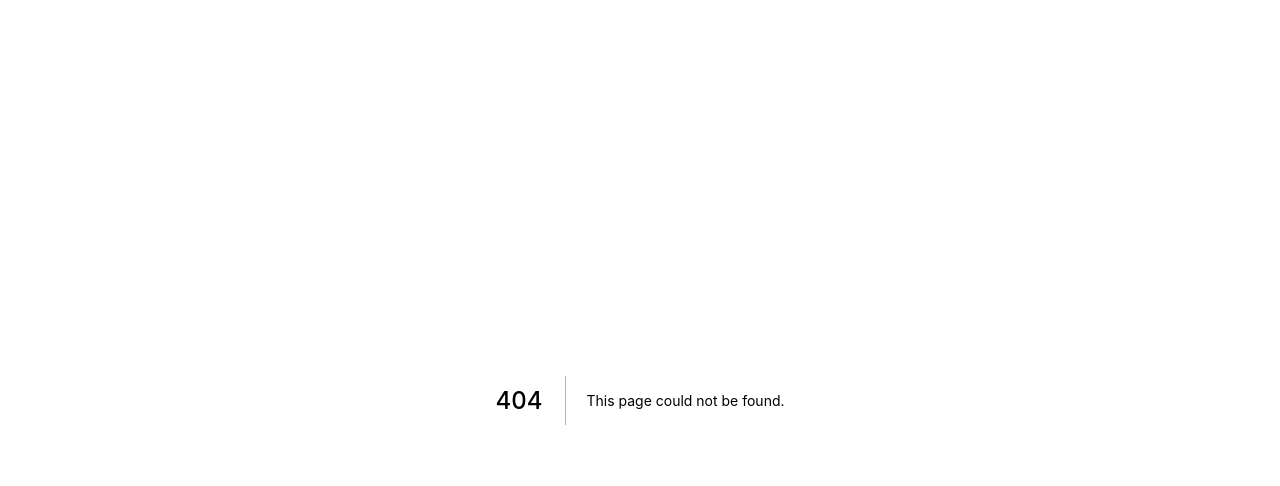
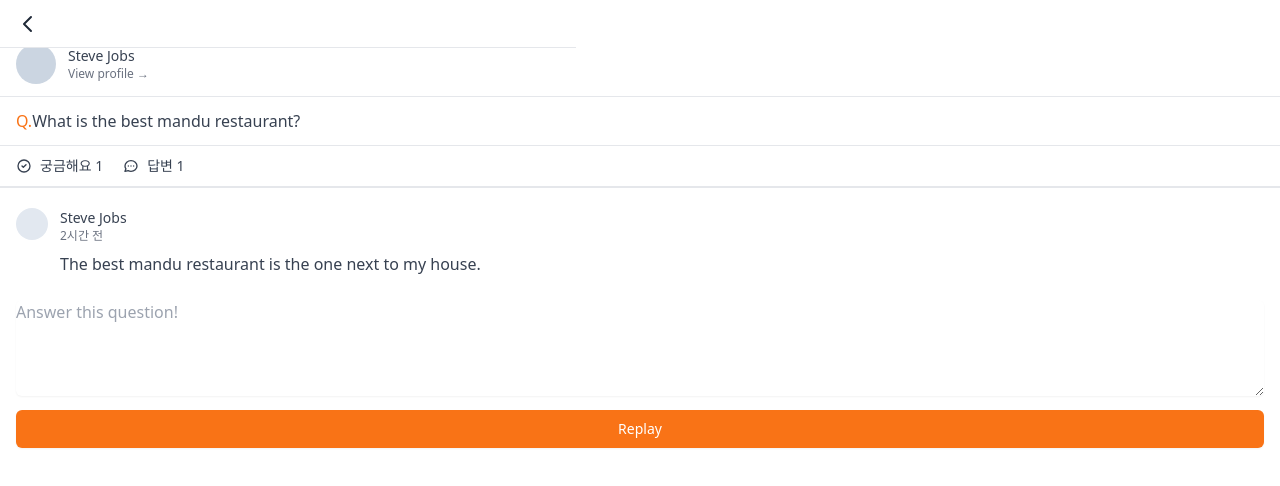
Before and after one commit to 2jiwon/nomad_corders_courses, a Next.js app in the folder clone-carrot-market/carrot-market/: page /community/1 in a window 1280 px wide. Before the commit this address had no page. Shown: the top 486 px of the page. Built offline with nearby package versions, Linux system fonts and the light colour scheme.

Commit message:
강좌 소스코드에서 pages/community/ 소스들 가져옴

```diff
--- /dev/null
+++ b/clone-carrot-market/carrot-market/pages/community/[id].tsx
@@ -0,0 +1,92 @@
+import type { NextPage } from "next";
+import Layout from "../../components/layout";
+import TextArea from "../../components/textarea";
+
+const CommunityPostDetail: NextPage = () => {
+  return (
+    <Layout canGoBack>
+      <div>
+        <span className="inline-flex my-3 ml-4 items-center px-2.5 py-0.5 rounded-full text-xs font-medium bg-gray-100 text-gray-800">
+          동네질문
+        </span>
+        <div className="flex mb-3 px-4 cursor-pointer pb-3 border-b items-center space-x-3">
+          <div className="w-10 h-10 rounded-full bg-slate-300" />
+          <div>
+            <p className="text-sm font-medium text-gray-700">Steve Jobs</p>
+            <p className="text-xs font-medium text-gray-500">
+              View profile &rarr;
+            </p>
+          </div>
+        </div>
+        <div>
+          <div className="mt-2 px-4 text-gray-700">
+            <span className="text-orange-500 font-medium">Q.</span>
+            What is the best mandu restaurant?
+          </div>
+          <div className="flex px-4 space-x-5 mt-3 text-gray-700 py-2.5 border-t border-b-[2px] w-full">
+            <span className="flex space-x-2 items-center text-sm">
+              <svg
+                className="w-4 h-4"
+                fill="none"
+                stroke="currentColor"
+                viewBox="0 0 24 24"
+                xmlns="http://www.w3.org/2000/svg"
+              >
+                <path
+                  strokeLinecap="round"
+                  strokeLinejoin="round"
+                  strokeWidth="2"
+                  d="M9 12l2 2 4-4m6 2a9 9 0 11-18 0 9 9 0 0118 0z"
+                ></path>
+              </svg>
+              <span>궁금해요 1</span>
+            </span>
+            <span className="flex space-x-2 items-center text-sm">
+              <svg
+                className="w-4 h-4"
+                fill="none"
+                stroke="currentColor"
+                viewBox="0 0 24 24"
+                xmlns="http://www.w3.org/2000/svg"
+              >
+                <path
+                  strokeLinecap="round"
+                  strokeLinejoin="round"
+                  strokeWidth="2"
+                  d="M8 12h.01M12 12h.01M16 12h.01M21 12c0 4.418-4.03 8-9 8a9.863 9.863 0 01-4.255-.949L3 20l1.395-3.72C3.512 15.042 3 13.574 3 12c0-4.418 4.03-8 9-8s9 3.582 9 8z"
+                ></path>
+              </svg>
+              <span>답변 1</span>
+            </span>
+          </div>
+        </div>
+        <div className="px-4 my-5 space-y-5">
+          <div className="flex items-start space-x-3">
+            <div className="w-8 h-8 bg-slate-200 rounded-full" />
+            <div>
+              <span className="text-sm block font-medium text-gray-700">
+                Steve Jobs
+              </span>
+              <span className="text-xs text-gray-500 block">2시간 전</span>
+              <p className="text-gray-700 mt-2">
+                The best mandu restaurant is the one next to my house.
+              </p>
+            </div>
+          </div>
+        </div>
+        <div className="px-4">
+          <TextArea
+            name="description"
+            placeholder="Answer this question!"
+            required
+          />
+          <button className="mt-2 w-full bg-orange-500 hover:bg-orange-600 text-white py-2 px-4 border border-transparent rounded-md shadow-sm text-sm font-medium focus:ring-2 focus:ring-offset-2 focus:ring-orange-500 focus:outline-none ">
+            Replay
+          </button>
+        </div>
+      </div>
+    </Layout>
+  );
+};
+
+export default CommunityPostDetail;
--- /dev/null
+++ b/clone-carrot-market/carrot-market/pages/community/index.tsx
@@ -0,0 +1,84 @@
+import type { NextPage } from "next";
+import Link from "next/link";
+import FloatingButton from "../../components/floating-button";
+import Layout from "../../components/layout";
+
+const Community: NextPage = () => {
+  return (
+    <Layout hasTabBar title="동네생활">
+      <div className="space-y-3 divide-y-[2px]">
+        {[1, 2, 3, 4, 5, 6].map((_, i) => (
+          <Link key={i} href={`/community/${i}`}>
+            <a className="flex cursor-pointer flex-col pt-4 items-start">
+              <span className="flex ml-4 items-center px-2.5 py-0.5 rounded-full text-xs font-medium bg-gray-100 text-gray-800">
+                동네질문
+              </span>
+              <div className="mt-2 px-4 text-gray-700">
+                <span className="text-orange-500 font-medium">Q.</span>
+                What is the best mandu restaurant?
+              </div>
+              <div className="mt-5 px-4 items-center justify-between w-full text-gray-500 font-medium text-xs">
+                <span>지원</span>
+                <span>18시간 전</span>
+              </div>
+              <div className="flex px-4 space-x-5 mt-3 text-gray-700 py-2.5 border-t w-full">
+                <span className="flex space-x-2 items-center text-sm">
+                  <svg
+                    className="w-4 h-4"
+                    fill="none"
+                    stroke="currentColor"
+                    viewBox="0 0 24 24"
+                    xmlns="http://www.w3.org/2000/svg"
+                  >
+                    <path
+                      strokeLinecap="round"
+                      strokeLinejoin="round"
+                      strokeWidth="2"
+                      d="M9 12l2 2 4-4m6 2a9 9 0 11-18 0 9 9 0 0118 0z"
+                    ></path>
+                  </svg>
+                  <span>궁금해요 1</span>
+                </span>
+                <span className="flex space-x-2 items-center text-sm">
+                  <svg
+                    className="w-4 h-4"
+                    fill="none"
+                    stroke="currentColor"
+                    viewBox="0 0 24 24"
+                    xmlns="http://www.w3.org/2000/svg"
+                  >
+                    <path
+                      strokeLinecap="round"
+                      strokeLinejoin="round"
+                      strokeWidth="2"
+                      d="M8 12h.01M12 12h.01M16 12h.01M21 12c0 4.418-4.03 8-9 8a9.863 9.863 0 01-4.255-.949L3 20l1.395-3.72C3.512 15.042 3 13.574 3 12c0-4.418 4.03-8 9-8s9 3.582 9 8z"
+                    ></path>
+                  </svg>
+                  <span>답변 1</span>
+                </span>
+              </div>
+            </a>
+          </Link>
+        ))}
+        <FloatingButton href="/community/write">
+          <svg
+            className="w-6 h-6"
+            fill="none"
+            stroke="currentColor"
+            viewBox="0 0 24 24"
+            xmlns="http://www.w3.org/2000/svg"
+          >
+            <path
+              strokeLinecap="round"
+              strokeLinejoin="round"
+              strokeWidth="2"
+              d="M15.232 5.232l3.536 3.536m-2.036-5.036a2.5 2.5 0 113.536 3.536L6.5 21.036H3v-3.572L16.732 3.732z"
+            ></path>
+          </svg>
+        </FloatingButton>
+      </div>
+    </Layout>
+  );
+};
+
+export default Community;
--- /dev/null
+++ b/clone-carrot-market/carrot-market/pages/community/write.tsx
@@ -0,0 +1,17 @@
+import type { NextPage } from "next";
+import Button from "../../components/button";
+import Layout from "../../components/layout";
+import TextArea from "../../components/textarea";
+
+const Write: NextPage = () => {
+  return (
+    <Layout canGoBack title="Write Post">
+      <form className="p-4 space-y-4">
+        <TextArea required placeholder="Ask a question!" />
+        <Button text="Submit" />
+      </form>
+    </Layout>
+  );
+};
+
+export default Write;
```
